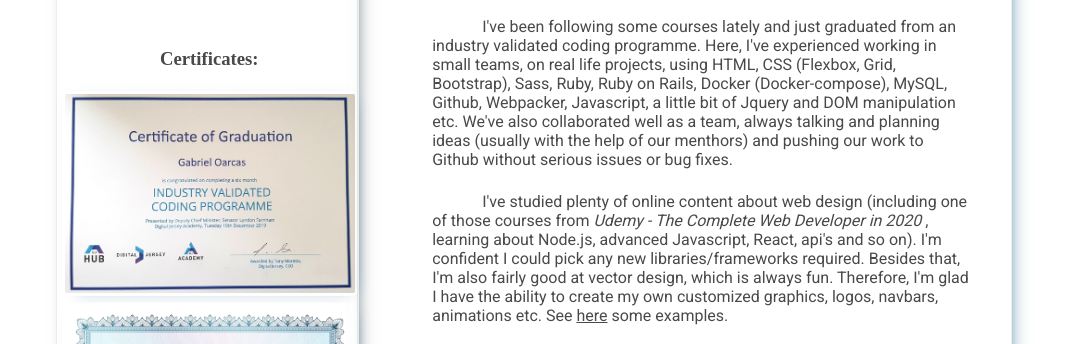
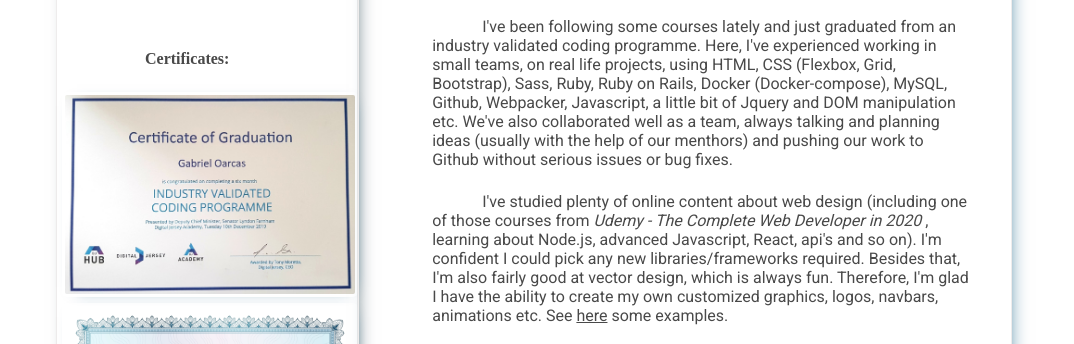
Before and after one commit to gabrieloarcas/gabrieloarcas.github.io, a plain HTML site: page index.html in a window 1280 px wide. Shown: the part 425-769 px from the top of the page, without its empty margins (106-1180 px from the left). Drawn offline with Linux system fonts and the light colour scheme.

Commit message:
Update index.html

```diff
--- a/index.html
+++ b/index.html
@@ -28,7 +28,7 @@
           <li>Age: 33</li>
           <li>Location: St.Helier, Jersey</li>
           <div id="bottom-list">
-            <h3 class="certificates">Certificates:</h3>
+            <h4 class="certificates">Certificates:</h4>
             <img class="myImg" src="./images/dj.jpg" alt="Digital Jersey Certificate of Graduation" style="width:100%; max-width: 290px"></a>
             <img class="myImg" src="./images/udem.jpg" alt="Certificate of Completion - Complete Web Developer in 2020" style="width:100%; max-width: 290px"></a>
             <img class="myImg" src="./images/web_design.png" alt="Certificate - Resposive Web Design" style="width:100%; max-width: 290px"></a>
```
